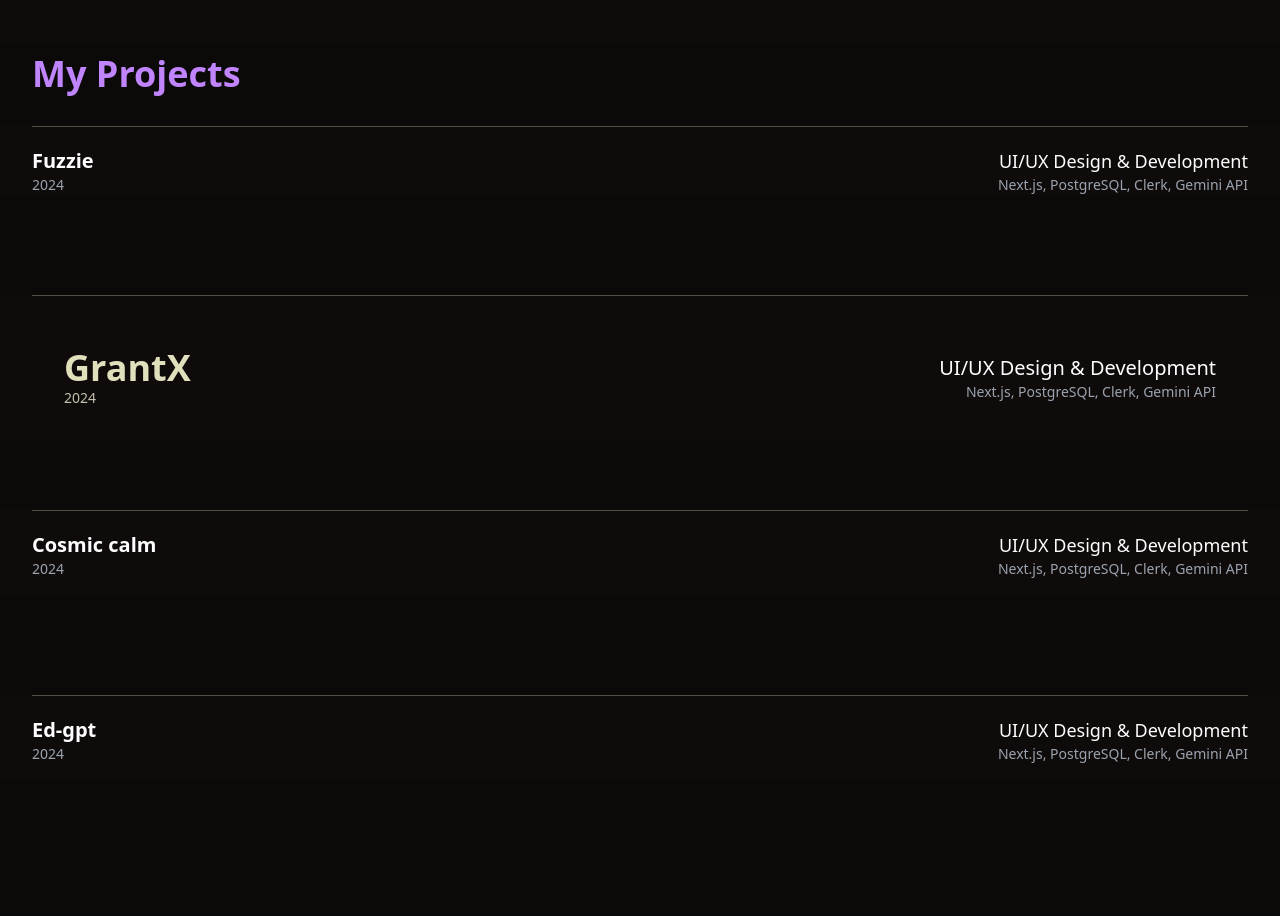
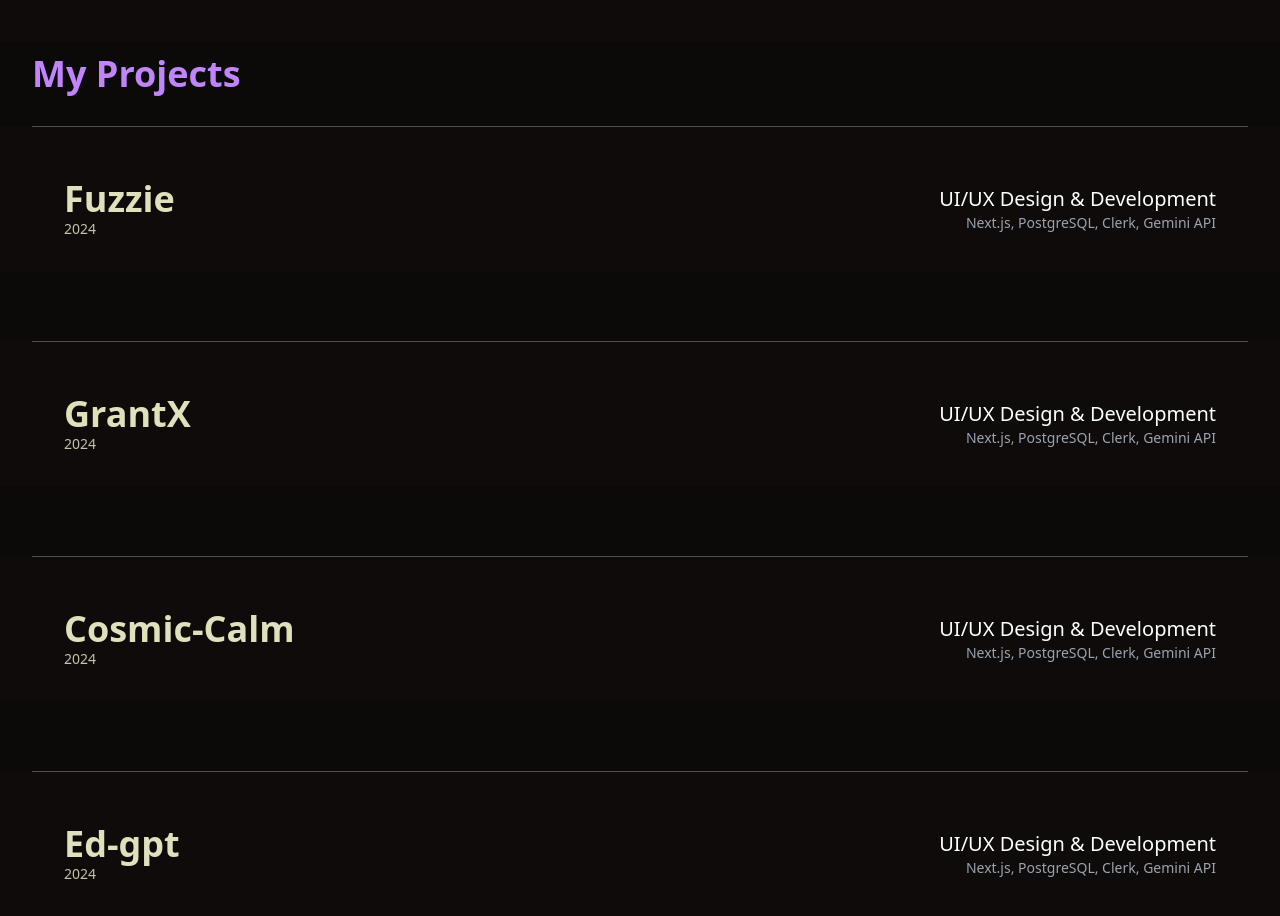
Before and after one commit to aditya-supare/Folio, a Next.js app: page / in a window 1280 px wide. Shown: the part 1520-2436 px from the top of the page. Before the commit the page ends 2300 px from the top, so only its background shows below. Built offline with nearby package versions, Linux system fonts and the light colour scheme.

Commit message:
named projects

```diff
--- a/src/app/home/page.jsx
+++ b/src/app/home/page.jsx
@@ -100,29 +100,52 @@ const Landing = () => {
       {/* Projects Section */}
       <h2 className="mt-3 px-8 text-purple-400 font-semibold text-4xl mb-8 cursor-default">My Projects</h2>
 
+      <FollowerPointerCard title={<TitleComponent title="Automate your workflows." />}>
+        <section className="mt-3 px-8  bg-[#0E0B0A] mb-[70px]">
 
-      <FollowerPointerCard
-        title={<TitleComponent title='automate your workflows.' />}
-      >
-        <section className="mt-3 px-8 text-white bg-[#0E0B0A] mb-[100px]">
+          <hr style={{border: "none", borderTop: "0.2px solid #b8b79d", margin: "20px 0", opacity: 0.4,}}/>
 
+          <div
+            className="space-y-8 px-8 py-8"
+          >
+            <div className="flex justify-between items-center">
+              {/* Left Section */}
+              <div className="flex flex-col">
+                <motion.h3
 
-          <hr style={{ border: "none", borderTop: "0.2px solid #b8b79d", margin: "20px 0", opacity: 0.4 }} />
+                whileHover={{
+                  x:35,
+                  color:'#5ec8e5'
+                }}
+                transition={{ type: "spring", stiffness: 100, duration:0.1 }}
+                className="text-4xl font-semibold text-[#e1e0bd]"
+                >
+                  Fuzzie
+                </motion.h3>
+                <motion.p whileHover={{
+                  x:25,
 
-          <div className="space-y-8 ">
-            <div className="flex justify-between">
-              <div>
-                <h3 className="text-xl font-semibold">Fuzzie</h3>
-                <p className="text-sm text-gray-400">2024</p>
+                }} transition={{type:'spring', stiffness:'100'}} className="text-sm text-[#c3c2aa]">2024</motion.p>
               </div>
-              <div className="text-right">
-                <p className="text-lg">UI/UX Design & Development</p>
-                <p className="text-sm text-gray-400">Next.js, PostgreSQL, Clerk, Gemini API</p>
-              </div>
+
+              {/* Right Section */}
+              <motion.div
+                whileHover={{
+                  x: -35,
+                }}
+                transition={{ type: "spring", stiffness: 100, duration:0.1 }}
+                className="text-right"
+              >
+                <p className="text-xl text-white">UI/UX Design & Development</p>
+                <p className="text-sm text-gray-400">
+                  Next.js, PostgreSQL, Clerk, Gemini API
+                </p>
+              </motion.div>
             </div>
           </div>
         </section>
       </FollowerPointerCard>
+
 
       <FollowerPointerCard title={<TitleComponent title="Effortless API key mangement." />}>
         <section className="mt-3 px-8  bg-[#0E0B0A] mb-[70px]">
@@ -170,45 +193,93 @@ const Landing = () => {
         </section>
       </FollowerPointerCard>
 
+      <FollowerPointerCard title={<TitleComponent title="Start tracking your meditations." />}>
+        <section className="mt-3 px-8  bg-[#0E0B0A] mb-[70px]">
 
-      <FollowerPointerCard
-        title={<TitleComponent title='woah' />}
-      >
-        <section className="mt-3 px-8 text-white bg-[#0E0B0A] mb-[100px]">
+          <hr style={{border: "none", borderTop: "0.2px solid #b8b79d", margin: "20px 0", opacity: 0.4,}}/>
 
-          <hr style={{ border: "none", borderTop: "0.2px solid #b8b79d", margin: "20px 0", opacity: 0.4 }} />
+          <div
+            className="space-y-8 px-8 py-8"
+          >
+            <div className="flex justify-between items-center">
+              {/* Left Section */}
+              <div className="flex flex-col">
+                <motion.h3
 
-          <div className="space-y-8">
-            <div className="flex justify-between pb-4">
-              <div>
-                <h3 className="text-xl font-semibold">Cosmic calm</h3>
-                <p className="text-sm text-gray-400">2024</p>
+                whileHover={{
+                  x:35,
+                  color:'#5ec8e5'
+                }}
+                transition={{ type: "spring", stiffness: 100, duration:0.1 }}
+                className="text-4xl font-semibold text-[#e1e0bd]"
+                >
+                  Cosmic-Calm
+                </motion.h3>
+                <motion.p whileHover={{
+                  x:25,
+
+                }} transition={{type:'spring', stiffness:'100'}} className="text-sm text-[#c3c2aa]">2024</motion.p>
               </div>
-              <div className="text-right">
-                <p className="text-lg">UI/UX Design & Development</p>
-                <p className="text-sm text-gray-400">Next.js, PostgreSQL, Clerk, Gemini API</p>
-              </div>
+
+              {/* Right Section */}
+              <motion.div
+                whileHover={{
+                  x: -35,
+                }}
+                transition={{ type: "spring", stiffness: 100, duration:0.1 }}
+                className="text-right"
+              >
+                <p className="text-xl text-white">UI/UX Design & Development</p>
+                <p className="text-sm text-gray-400">
+                  Next.js, PostgreSQL, Clerk, Gemini API
+                </p>
+              </motion.div>
             </div>
           </div>
         </section>
       </FollowerPointerCard>
-      <FollowerPointerCard
-        title={<TitleComponent title='woah' />}
-      >
-        <section className="mt-3 mb-[100px] px-8 text-white bg-[#0E0B0A]">
 
-          <hr style={{ border: "none", borderTop: "0.2px solid #b8b79d", margin: "20px 0", opacity: 0.4 }} />
+      <FollowerPointerCard title={<TitleComponent title="Everything about Indian exams." />}>
+        <section className="mt-3 px-8  bg-[#0E0B0A] mb-[70px]">
 
-          <div className="space-y-8">
-            <div className="flex justify-between pb-4">
-              <div>
-                <h3 className="text-xl font-semibold">Ed-gpt</h3>
-                <p className="text-sm text-gray-400">2024</p>
+          <hr style={{border: "none", borderTop: "0.2px solid #b8b79d", margin: "20px 0", opacity: 0.4,}}/>
+
+          <div
+            className="space-y-8 px-8 py-8"
+          >
+            <div className="flex justify-between items-center">
+              {/* Left Section */}
+              <div className="flex flex-col">
+                <motion.h3
+
+                whileHover={{
+                  x:35,
+                  color:'#5ec8e5'
+                }}
+                transition={{ type: "spring", stiffness: 100, duration:0.1 }}
+                className="text-4xl font-semibold text-[#e1e0bd]"
+                >
+                  Ed-gpt
+                </motion.h3>
+                <motion.p whileHover={{
+                  x:25,
+
+                }} transition={{type:'spring', stiffness:'100'}} className="text-sm text-[#c3c2aa]">2024</motion.p>
               </div>
-              <div className="text-right">
-                <p className="text-lg">UI/UX Design & Development</p>
-                <p className="text-sm text-gray-400">Next.js, PostgreSQL, Clerk, Gemini API</p>
-              </div>
+
+              {/* Right Section */}
+              <motion.div
+                whileHover={{
+                  x: -35,
+                }}
+                transition={{ type: "spring", stiffness: 100, duration:0.1 }}
+                className="text-right"
+              >
+                <p className="text-xl text-white">UI/UX Design & Development</p>
+                <p className="text-sm text-gray-400">
+                  Next.js, PostgreSQL, Clerk, Gemini API
+                </p>
+              </motion.div>
             </div>
           </div>
         </section>
```
